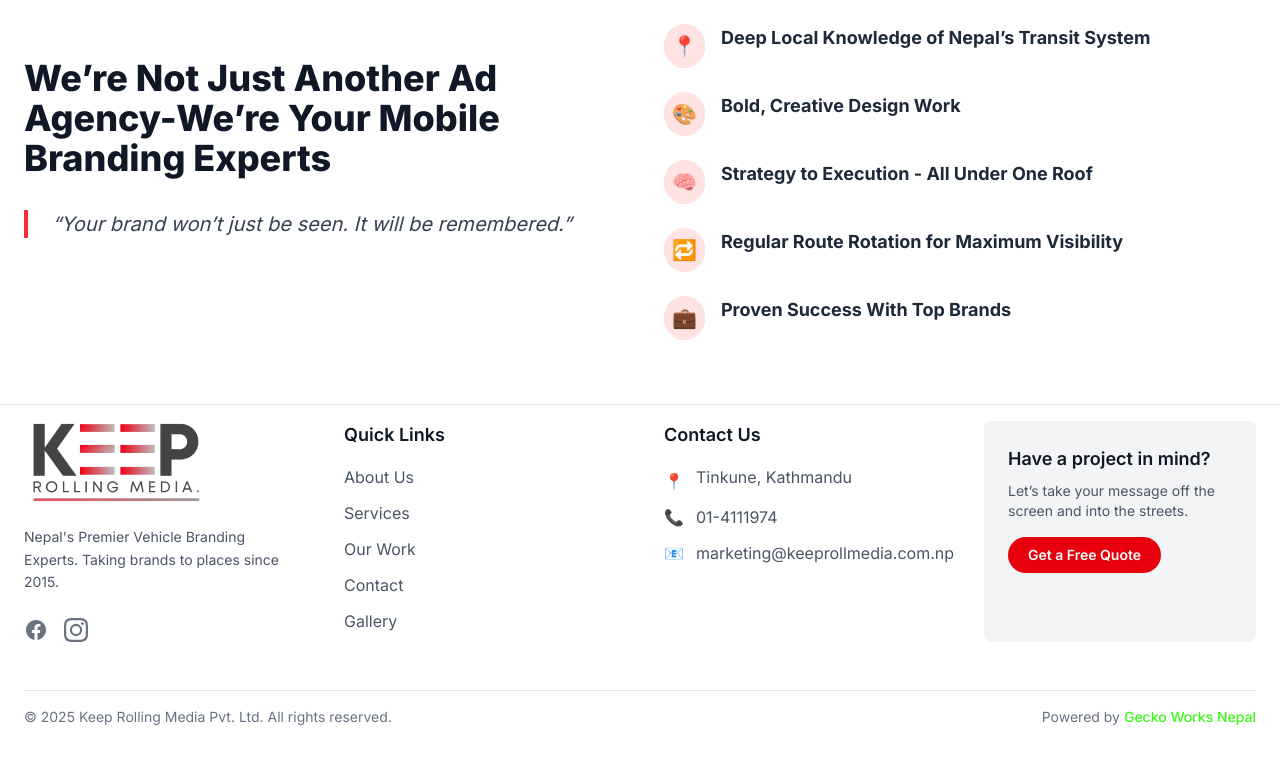
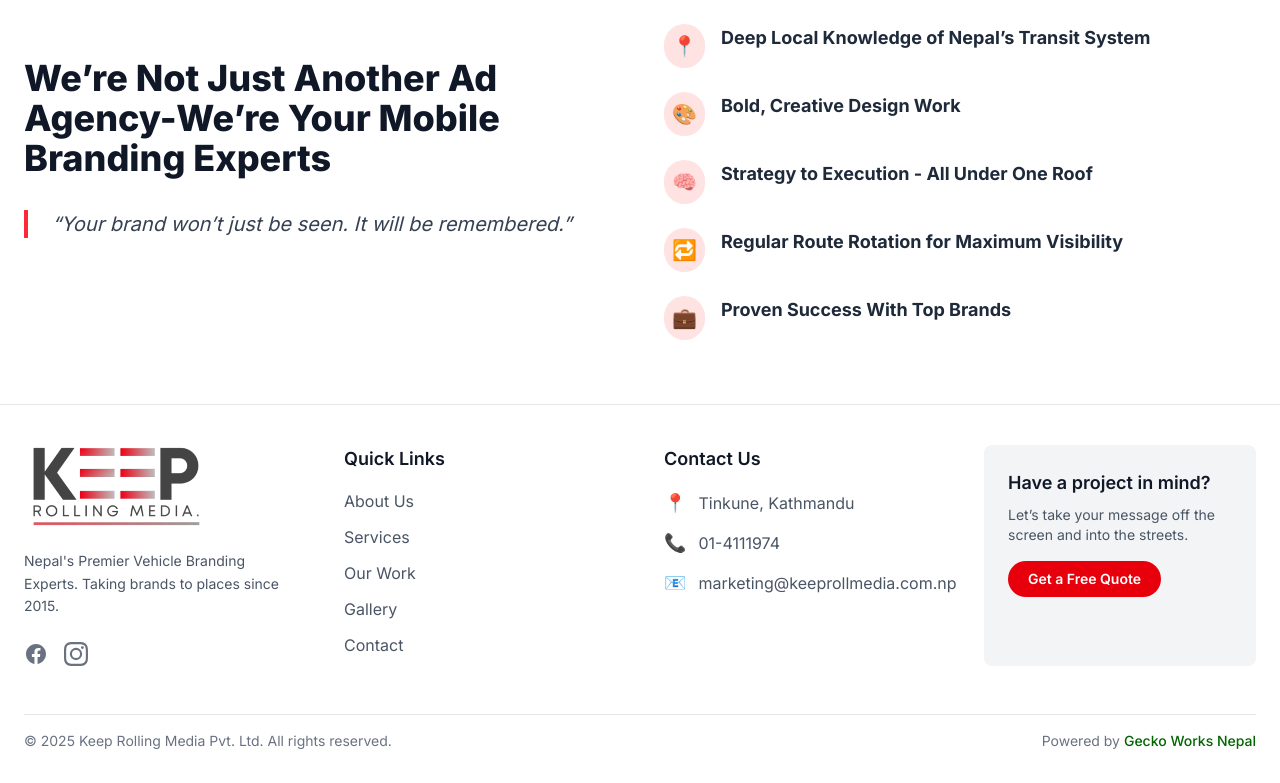
Before and after one commit to Anjal-shrestha/keep-rolling-media, a Next.js app: page / in a window 1280 px wide. Shown: the part 2103-2886 px from the top of the page. Before the commit the page ends 2846 px from the top, so only its background shows below. Built offline with nearby package versions, Linux system fonts and the light colour scheme; no server answers; the database is empty.

Commit message:
lighthouse fix

```diff
--- a/src/components/Footer.tsx
+++ b/src/components/Footer.tsx
@@ -6,13 +6,15 @@
 interface SocialIconProps {
   children: React.ReactNode;
   href: string;
+  label: string; // Added label for accessibility
 }
 
-const SocialIcon = ({ children, href }: SocialIconProps) => (
+const SocialIcon = ({ children, href, label }: SocialIconProps) => (
   <a
     href={href}
     target="_blank"
     rel="noopener noreferrer"
+    aria-label={label} //  FIX: Added aria-label for screen readers
     className="text-gray-500 hover:text-red-600 transition-colors duration-300"
   >
     {children}
@@ -22,7 +24,7 @@
 export default function Footer() {
   return (
     <footer className="bg-white border-t border-gray-200">
-      <div className="container mx-auto px-6 pt-4">
+      <div className="container mx-auto px-6 pt-10 pb-4">
         <div className="grid grid-cols-1 md:grid-cols-2 lg:grid-cols-4 gap-8 lg:gap-12 text-center md:text-left">
 
           {/* Column 1: Logo and Company Info */}
@@ -37,16 +39,16 @@
               />
             </Link>
             <p className="mt-2 text-gray-600 text-sm leading-relaxed">
-              {/* Corrected the apostrophe here */}
               Nepal&apos;s Premier Vehicle Branding Experts. Taking brands to places since 2015.
             </p>
             <div className="flex space-x-4 mt-6">
-              <SocialIcon href="https://www.facebook.com/keeprollingmedia">
+              {/* FIX: Added descriptive 'label' prop to each icon */}
+              <SocialIcon href="https://www.facebook.com/keeprollingmedia" label="Follow us on Facebook">
                 <svg className="w-6 h-6" fill="currentColor" viewBox="0 0 24 24">
                   <path d="M22 12c0-5.523-4.477-10-10-10S2 6.477 2 12c0 4.991 3.657 9.128 8.438 9.878v-6.987h-2.54V12h2.54V9.797c0-2.506 1.492-3.89 3.777-3.89 1.094 0 2.238.195 2.238.195v2.46h-1.26c-1.243 0-1.63.771-1.63 1.562V12h2.773l-.443 2.89h-2.33v6.988C18.343 21.128 22 16.991 22 12z" />
                 </svg>
               </SocialIcon>
-              <SocialIcon href="https://www.instagram.com/keeprollingmedia/">
+              <SocialIcon href="https://www.instagram.com/keeprollingmedia/" label="Follow us on Instagram">
                 <svg className="w-6 h-6" fill="currentColor" viewBox="0 0 24 24">
                   <path d="M12 2.163c3.204 0 3.584.012 4.85.07 3.252.148 4.771 1.691 4.919 4.919.058 1.265.069 1.645.069 4.849 0 3.205-.012 3.584-.069 4.849-.149 3.225-1.664 4.771-4.919 4.919-1.266.058-1.644.07-4.85.07-3.204 0-3.584-.012-4.849-.07-3.26-.149-4.771-1.699-4.919-4.92-.058-1.265-.07-1.644-.07-4.849 0-3.204.013-3.583.07-4.849.149-3.227 1.664-4.771 4.919-4.919 1.266-.057 1.645-.069 4.849-.069zM12 0C8.741 0 8.333.014 7.053.072 2.695.272.273 2.69.073 7.052.014 8.333 0 8.741 0 12c0 3.259.014 3.668.072 4.948.2 4.358 2.618 6.78 6.98 6.98C8.333 23.986 8.741 24 12 24c3.259 0 3.668-.014 4.948-.072 4.354-.2 6.782-2.618 6.979-6.98.059-1.28.073-1.689.073-4.948 0-3.259-.014-3.667-.072-4.947-.196-4.354-2.617-6.78-6.979-6.98C15.668.014 15.259 0 12 0zm0 5.838a6.162 6.162 0 100 12.324 6.162 6.162 0 000-12.324zM12 16a4 4 0 110-8 4 4 0 010 8zm6.406-11.845a1.44 1.44 0 100 2.881 1.44 1.44 0 000-2.881z" />
                 </svg>
@@ -61,32 +63,32 @@
               <li><Link href="/about" className="text-gray-600 hover:text-red-600 transition-colors">About Us</Link></li>
               <li><Link href="/services" className="text-gray-600 hover:text-red-600 transition-colors">Services</Link></li>
               <li><Link href="/our-work" className="text-gray-600 hover:text-red-600 transition-colors">Our Work</Link></li>
+              <li><Link href="/gallery" className="text-gray-600 hover:text-red-600 transition-colors">Gallery</Link></li>
               <li><Link href="/contact" className="text-gray-600 hover:text-red-600 transition-colors">Contact</Link></li>
-              <li><Link href="/gallery" className="text-gray-600 hover:text-red-600 transition-colors">Gallery</Link></li>
             </ul>
           </div>
 
           {/* Column 3: Contact Details */}
           <div>
             <h3 className="text-lg font-semibold text-gray-900 mb-4">Contact Us</h3>
-            <ul className="space-y-3">
-              <li className="flex items-start">
-                <span className="mt-1 mr-3 flex-shrink-0">📍</span>
-                <span className="text-gray-600">Tinkune, Kathmandu</span>
+            <ul className="space-y-3 text-gray-600">
+              <li className="flex items-center justify-center md:justify-start">
+                <span className="mr-3 text-lg">📍</span>
+                <span>Tinkune, Kathmandu</span>
               </li>
-              <li className="flex items-center">
-                <span className="mr-3">📞</span>
-                <span className="text-gray-600">01-4111974</span>
+              <li className="flex items-center justify-center md:justify-start">
+                <span className="mr-3 text-lg">📞</span>
+                <span>01-4111974</span>
               </li>
-              <li className="flex items-center">
-                <span className="mr-3">📧</span>
-                <span className="text-gray-600">marketing@keeprollmedia.com.np</span>
+              <li className="flex items-center justify-center md:justify-start">
+                <span className="mr-3 text-lg">📧</span>
+                <span>marketing@keeprollmedia.com.np</span>
               </li>
             </ul>
           </div>
 
           {/* Column 4: Call to Action */}
-          <div className="bg-gray-100 p-6 rounded-lg text-center md:text-left">
+          <div className="bg-gray-100 p-6 rounded-lg">
             <h3 className="text-lg font-semibold text-gray-900">Have a project in mind?</h3>
             <p className="mt-2 text-gray-600 text-sm">Let’s take your message off the screen and into the streets.</p>
             <Link href="/contact" className="inline-block mt-4 bg-red-600 text-white px-5 py-2 rounded-full font-semibold hover:bg-red-700 transition-transform duration-300 hover:scale-105 text-sm">
@@ -107,7 +109,8 @@
               target="_blank"
               rel="noopener noreferrer"
               className="font-medium hover:text-red-600 transition-colors duration-300"
-              style={{ color: '#39ff14' }}
+              // FIX: Changed the color to a darker, accessible green
+              style={{ color: '#006400' }}
             >
               Gecko Works Nepal
             </a>
--- a/src/components/HeroSection.tsx
+++ b/src/components/HeroSection.tsx
@@ -22,6 +22,8 @@
           {/* Main Heading */}
           <h1
             id="hero-title"
+            // --- FIX IS HERE ---
+            // Added the base 'text-4xl' class directly to the h1
             className="text-4xl md:text-6xl lg:text-7xl font-extrabold tracking-tight leading-tight mb-6 animate-fade-in-down"
           >
             <span className="block text-gray-900">
```
